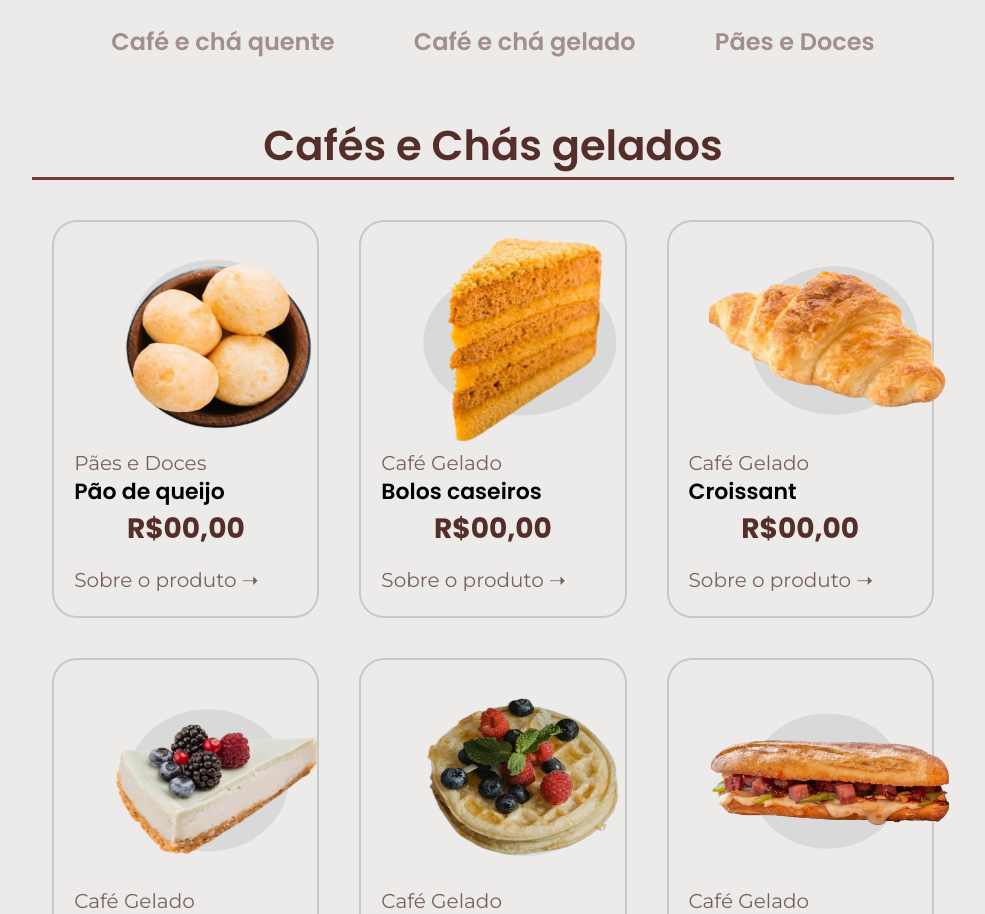
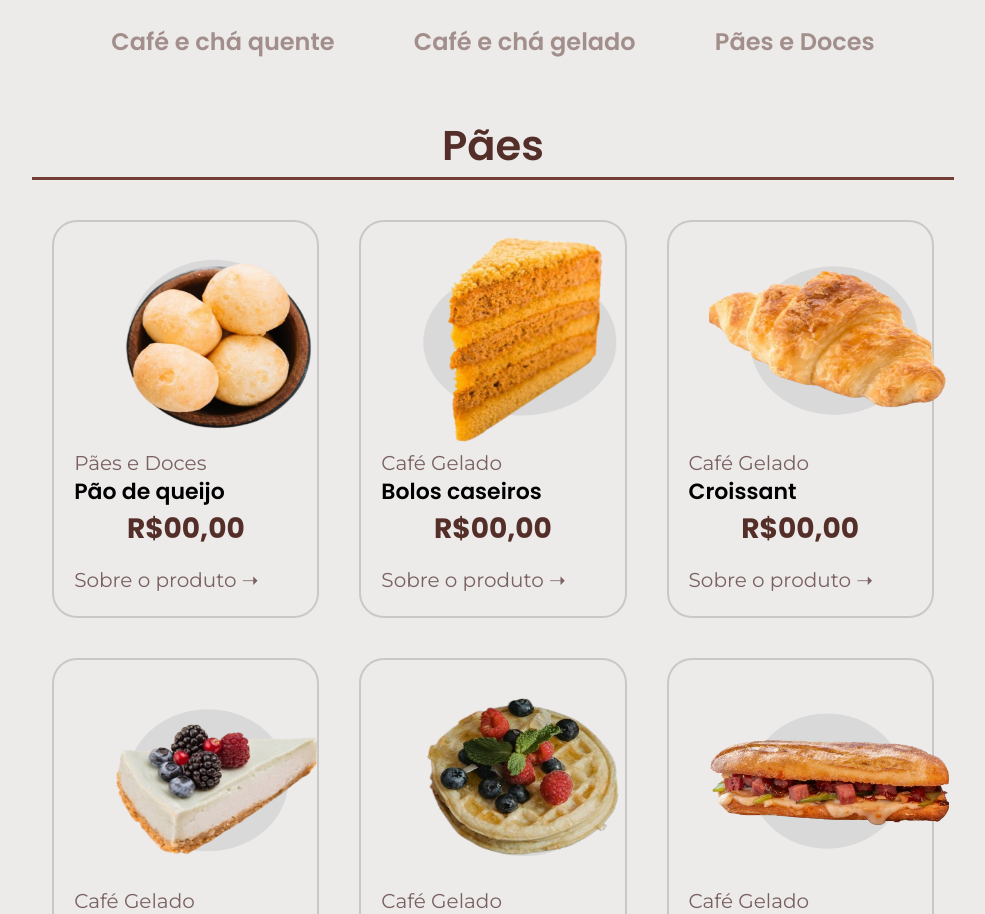
Before and after one commit to pamyszz/coffee_station-, a plain HTML site: page cardapio_paes.html in a window 1280 px wide. Shown: the part 1267-2181 px from the top of the page, without its empty margins (147-1132 px from the left). Drawn offline with Linux system fonts and the light colour scheme.

Commit message:
Update cardapio_paes.html

```diff
--- a/cardapio_paes.html
+++ b/cardapio_paes.html
@@ -48,7 +48,7 @@
                 <a href="cardapio_gelado.html">Café e chá gelado</a>
                 <a href="cardapio_paes">Pães e Doces</a>
             </nav>
-            <h1 class="categoria"> Cafés e Chás gelados</h1>
+            <h1 class="categoria"> Pães</h1>
             <HR width="100%" size="5" color="733E35" />
             <div class="div_cardapio">
                 <div class="div_produtos">
```
